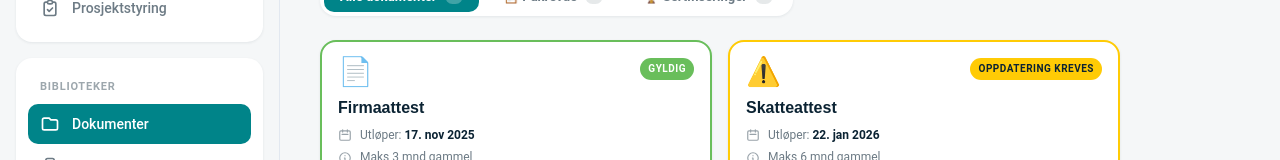
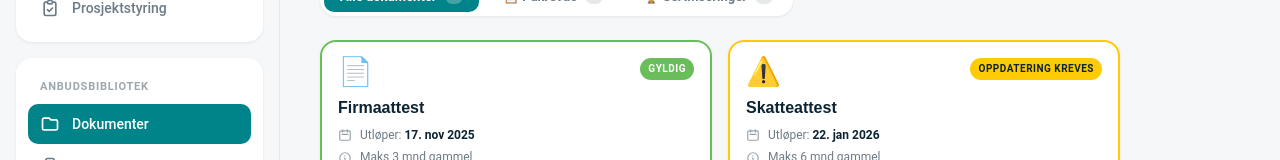
Before and after one commit to hjalmab/anbudshjelp-ai-demo, a React (Vite) app: page / in a window 1280 px wide. Shown: the part 393-553 px from the top of the page. Built offline with nearby package versions, Linux system fonts and the light colour scheme.

Commit message:
Rename sidebar section from Biblioteker to Anbudsbibliotek
Co-Authored-By: Claude Opus 4.5 <noreply@anthropic.com>

```diff
--- a/src/App.jsx
+++ b/src/App.jsx
@@ -884,7 +884,7 @@ const Sidebar = ({ currentPage, onNavigate }) => {
         </div>
 
         <div className="nav-card">
-          <div className="nav-section-title">Biblioteker</div>
+          <div className="nav-section-title">Anbudsbibliotek</div>
           <button className={`nav-item ${currentPage === 'dokumentbibliotek' ? 'active' : ''}`} onClick={() => onNavigate('dokumentbibliotek')}>
             <svg fill="none" stroke="currentColor" viewBox="0 0 24 24">
               <path strokeLinecap="round" strokeLinejoin="round" strokeWidth="2" d="M3 7v10a2 2 0 002 2h14a2 2 0 002-2V9a2 2 0 00-2-2h-6l-2-2H5a2 2 0 00-2 2z"/>
```
